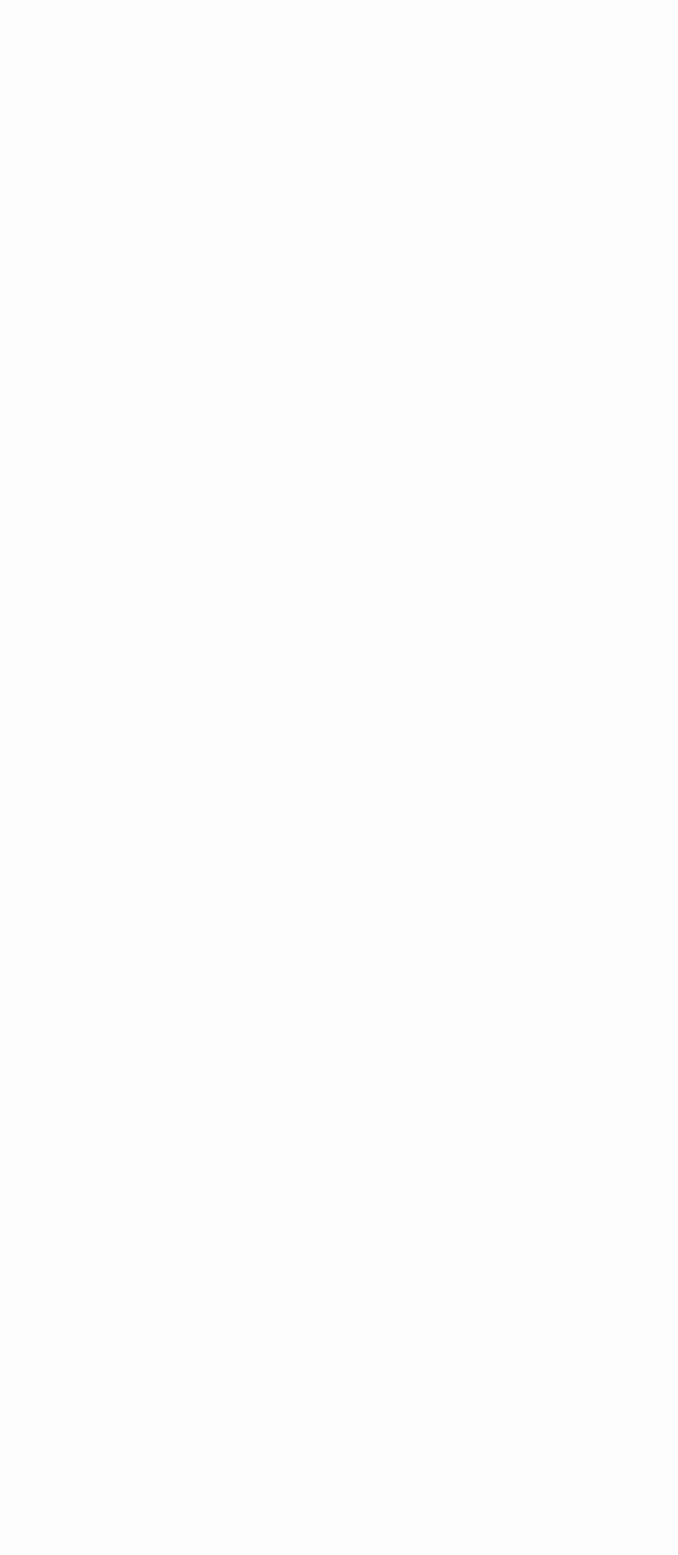
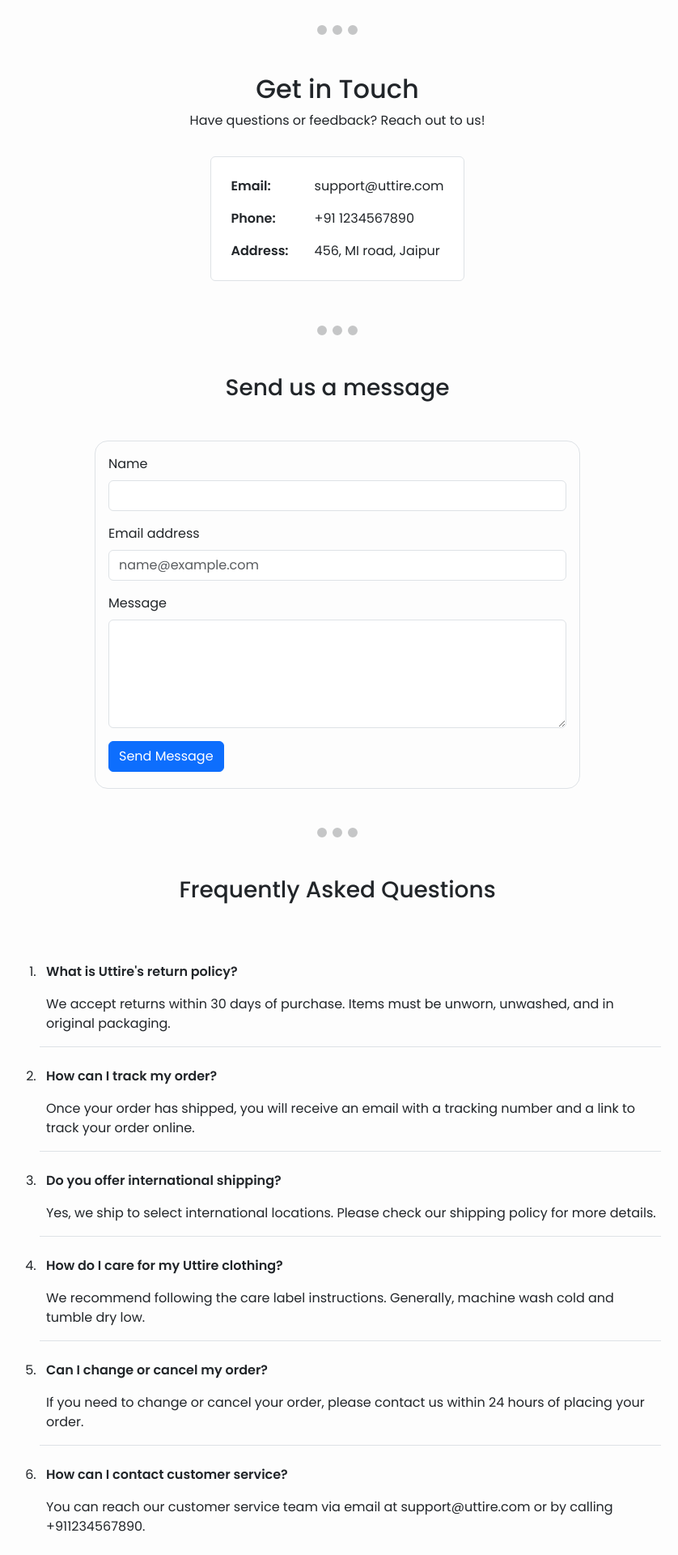
Before and after one commit to amaan073/Uttire, a React (Vite) app in the folder client/: page /contact in a window 1280 px wide. Shown: the part 820-2740 px from the top of the page at 81% size, without its empty margins (223-1061 px from the left). Before the commit the page ends 800 px from the top, so only its background shows below. Built offline with nearby package versions, Linux system fonts and the light colour scheme; a web font is replaced by a local one.

Commit message:
contact page created

```diff
--- a/client/src/pages/Contact.jsx
+++ b/client/src/pages/Contact.jsx
@@ -1,7 +1,164 @@
+import image from "../assets/image.png";
+
 const Contact = () => {
+  const handleSubmit = (e) => {
+    e.preventDefault();
+
+    var name = e.target.querySelector("input[type='text']").value;
+    var email = e.target.querySelector("input[type='email']").value;
+    var message = e.target.querySelector("textarea").value;
+
+    var mailto = `mailto:amaankhanp2001@gmail.com?body=${encodeURIComponent(
+      message
+    )}%0A%0AFrom:%20${name}<${email}>`;
+    console.log(mailto);
+
+    window.location.href = mailto;
+  };
+
   return (
     <>
-      <div className="text-center py-5 my-5 fs-1">contact</div>
+      <div className="container-xxl text-center">
+        <div className="py-5">
+          <h2 className="mb-5">We'd Love to Hear from You!</h2>
+          <img
+            src={image}
+            alt="image of model wearing clothes"
+            className="mt-2 w-100 h-auto"
+            style={{ maxWidth: "800px" }}
+          />
+        </div>
+
+        <hr />
+
+        <div className="my-5">
+          <h2>Get in Touch</h2>
+          <p>Have questions or feedback? Reach out to us!</p>
+          <div className="border rounded p-3 mx-auto bg-white d-inline-block mt-3">
+            <table className="text-start mx-auto">
+              <tbody>
+                <tr>
+                  <td className="p-2 pe-4 fw-semibold ">Email:</td>
+                  <td className="p-2">support@uttire.com</td>
+                </tr>
+                <tr>
+                  <td className="p-2 pe-4 fw-semibold ">Phone:</td>
+                  <td className="p-2">+91 1234567890</td>
+                </tr>
+                <tr>
+                  <td className="p-2 pe-4 fw-semibold ">Address:</td>
+                  <td className="p-2">456, MI road, Jaipur</td>
+                </tr>
+              </tbody>
+            </table>
+          </div>
+        </div>
+
+        <hr />
+
+        <div className="my-5">
+          <h3 className="my-5">Send us a message</h3>
+          <form onSubmit={(e) => handleSubmit(e)}>
+            <div
+              className="bd-example m-0 border text-start w-100 p-3 rounded-4 mx-auto"
+              style={{ maxWidth: "600px" }}
+            >
+              <div className="mb-3">
+                <label htmlFor="name" className="form-label">
+                  Name
+                </label>
+                <input type="text" className="form-control" id="name" />
+              </div>
+              <div className="mb-3">
+                <label htmlFor="email" className="form-label">
+                  Email address
+                </label>
+                <input
+                  type="email"
+                  className="form-control"
+                  id="email"
+                  placeholder="name@example.com"
+                />
+              </div>
+              <div className="mb-3">
+                <label htmlFor="message" className="form-label">
+                  Message
+                </label>
+                <textarea
+                  className="form-control"
+                  id="message"
+                  rows="5"
+                ></textarea>
+              </div>
+              <div className="mb-1">
+                <input
+                  type="submit"
+                  value="Send Message"
+                  className="btn btn-primary"
+                />
+              </div>
+            </div>
+          </form>
+        </div>
+
+        <hr />
+
+        {/* FAQ */}
+        <div className="my-5">
+          <h3 className="mb-5">Frequently Asked Questions</h3>
+          <ol
+            className="text-start d-inline-block mx-auto"
+            style={{ maxWidth: "800px" }}
+          >
+            <li className="ps-2 my-4 border-bottom pb-3">
+              <p className="fw-semibold">What is Uttire's return policy?</p>
+              <span>
+                We accept returns within 30 days of purchase. Items must be
+                unworn, unwashed, and in original packaging.
+              </span>
+            </li>
+            <li className="ps-2 my-4 border-bottom pb-3">
+              <p className="fw-semibold">How can I track my order?</p>
+              <span>
+                Once your order has shipped, you will receive an email with a
+                tracking number and a link to track your order online.
+              </span>
+            </li>
+            <li className="ps-2 my-4 border-bottom pb-3">
+              <p className="fw-semibold">
+                Do you offer international shipping?{" "}
+              </p>
+              <span>
+                Yes, we ship to select international locations. Please check our
+                shipping policy for more details.
+              </span>
+            </li>
+            <li className="ps-2 my-4 border-bottom pb-3">
+              <p className="fw-semibold">
+                How do I care for my Uttire clothing?
+              </p>
+              <span>
+                We recommend following the care label instructions. Generally,
+                machine wash cold and tumble dry low.
+              </span>
+            </li>
+            <li className="ps-2 my-4 border-bottom pb-3">
+              <p className="fw-semibold">Can I change or cancel my order?</p>
+              <span>
+                If you need to change or cancel your order, please contact us
+                within 24 hours of placing your order.
+              </span>
+            </li>
+            <li className="ps-2 mt-4">
+              <p className="fw-semibold">How can I contact customer service?</p>
+              <span>
+                You can reach our customer service team via email at
+                support@uttire.com or by calling +911234567890.
+              </span>
+            </li>
+          </ol>
+        </div>
+      </div>
     </>
   );
 };
--- a/client/src/pages/Home.jsx
+++ b/client/src/pages/Home.jsx
@@ -92,7 +92,7 @@
             >
               <input
                 type="email"
-                class="form-control mb-3"
+                className="form-control mb-3"
                 id="exampleInputEmail1"
                 aria-describedby="emailHelp"
                 placeholder="Enter email"
```
Also changed, not shown: client/src/index.css (line endings or trailing spaces).
